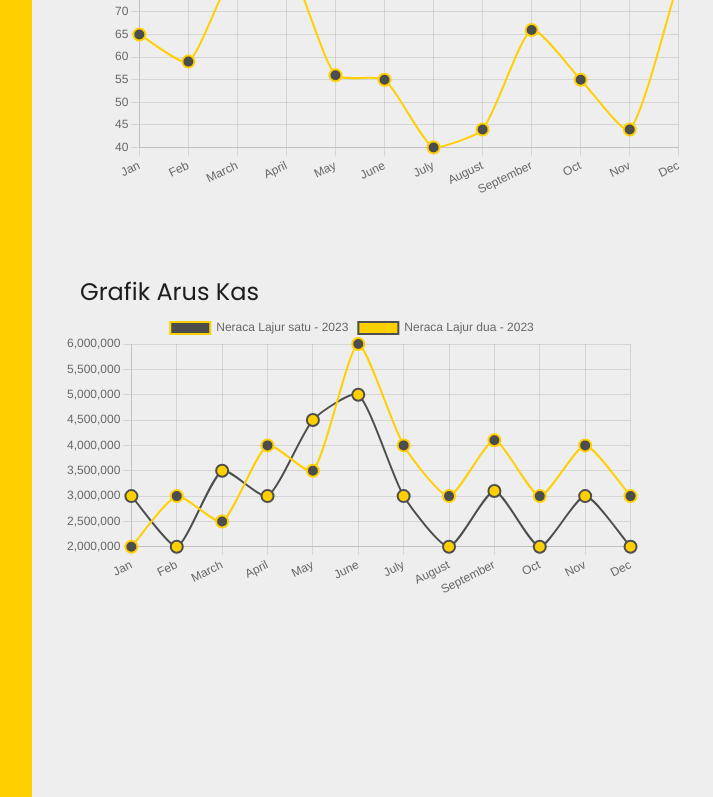
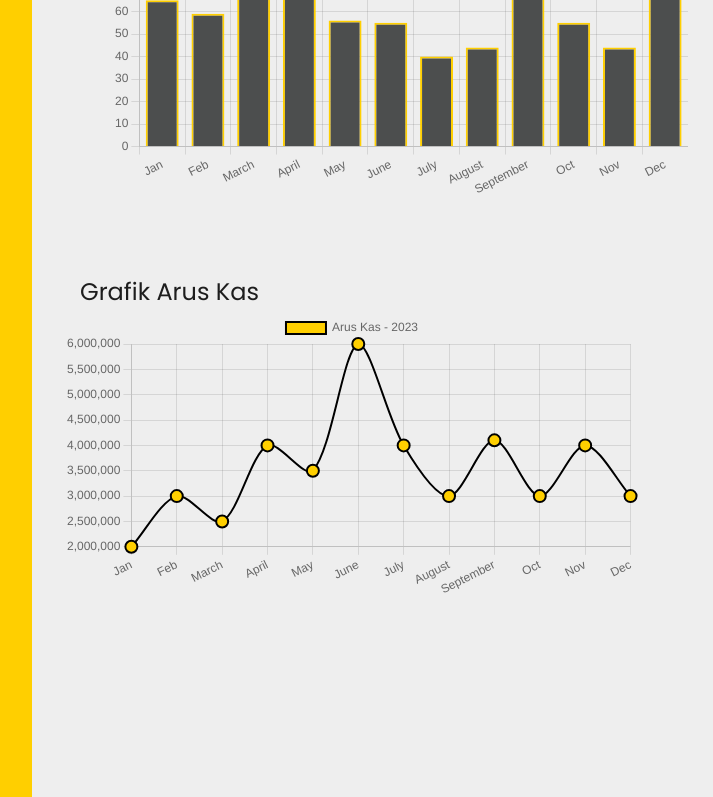
Before and after one commit to danu999/migas-accounting-fe, a Next.js app: page / in a window 1280 px wide. Shown: the part 1695-2492 px from the top of the page, without its empty margins (288-1001 px from the left). Built offline with nearby package versions, Linux system fonts and the light colour scheme.

Commit message:
Update-Chart-Aruskas

```diff
--- a/components/ChartAruskas.js
+++ b/components/ChartAruskas.js
@@ -31,24 +31,11 @@ const GrafikArusKas = () => {
     ],
     datasets: [
       {
-        label: "Neraca Lajur satu - 2023",
+        label: "Arus Kas - 2023",
         data: [
           2000000, 3000000, 2500000, 4000000, 3500000, 6000000, 4000000,
           3000000, 4100000, 3000000, 4000000, 3000000,
         ],
-        backgroundColor: "#4c4e4e",
-        borderColor: "#ffcf00",
-        borderWidth: 2,
-      },
-      {
-        label: "Neraca Lajur dua - 2023",
-        data: [
-          3000000, 2000000, 3500000, 3000000, 4500000, 5000000, 3000000,
-          2000000, 3100000, 2000000, 3000000, 2000000,
-        ],
-        backgroundColor: "#ffcf00",
-        borderColor: "#4c4e4e",
-        borderWidth: 2,
       },
     ],
   };
@@ -68,7 +55,7 @@ const GrafikArusKas = () => {
         backgroundColor: "#ffcf00",
       },
       line: {
-        tension: 0.2,
+        tension: 0.3,
         borderWidth: 2,
         borderColor: "black",
         backgroundColor: "#ffcf00",
--- a/components/ChartLabarugi.js
+++ b/components/ChartLabarugi.js
@@ -64,7 +64,7 @@ const GrafikLabarugi = () => {
         backgroundColor: "#ffcf00",
       },
       line: {
-        tension: 0.4,
+        tension: 0.3,
         borderWidth: 2,
         borderColor: "black",
         backgroundColor: "#ffcf00",
--- a/components/ChartNeracalajur.js
+++ b/components/ChartNeracalajur.js
@@ -1,5 +1,5 @@
 import React from "react";
-import { Line } from "react-chartjs-2";
+import { Bar } from "react-chartjs-2";
 import { Typography } from "antd";
 import {
   Chart as ChartJS,
@@ -39,31 +39,7 @@ const GrafikNeracaLajur = () => {
       },
     ],
   };
-  const options = {
-    scales: {
-      y: {
-        ticks: {
-          beginAtZero: true,
-        },
-      },
-    },
-    elements: {
-      point: {
-        radius: 6,
-        borderWidth: 2,
-        borderColor: "black",
-        backgroundColor: "#ffcf00",
-      },
-      line: {
-        tension: 0.2,
-        borderWidth: 2,
-        borderColor: "black",
-        backgroundColor: "#ffcf00",
-        fill: true,
-      },
-    },
-  };
-
+  const options = {};
   return (
     <div
       className='all__chart'
@@ -75,7 +51,7 @@ const GrafikNeracaLajur = () => {
       }}
     >
       <Typography className={styles.typography}>Grafik Neraca Lajur</Typography>
-      <Line data={data} options={options} />
+      <Bar data={data} options={options} />
     </div>
   );
 };
```
